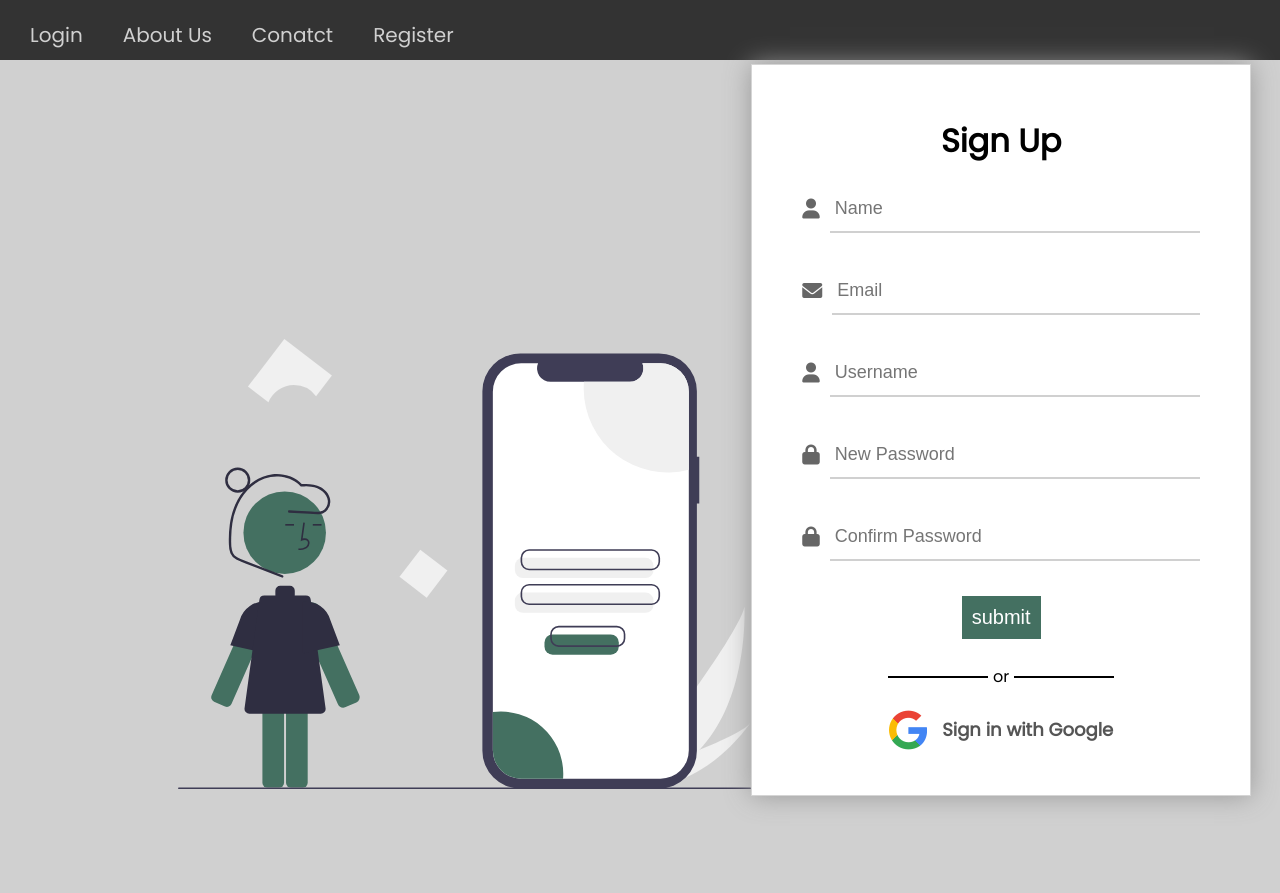
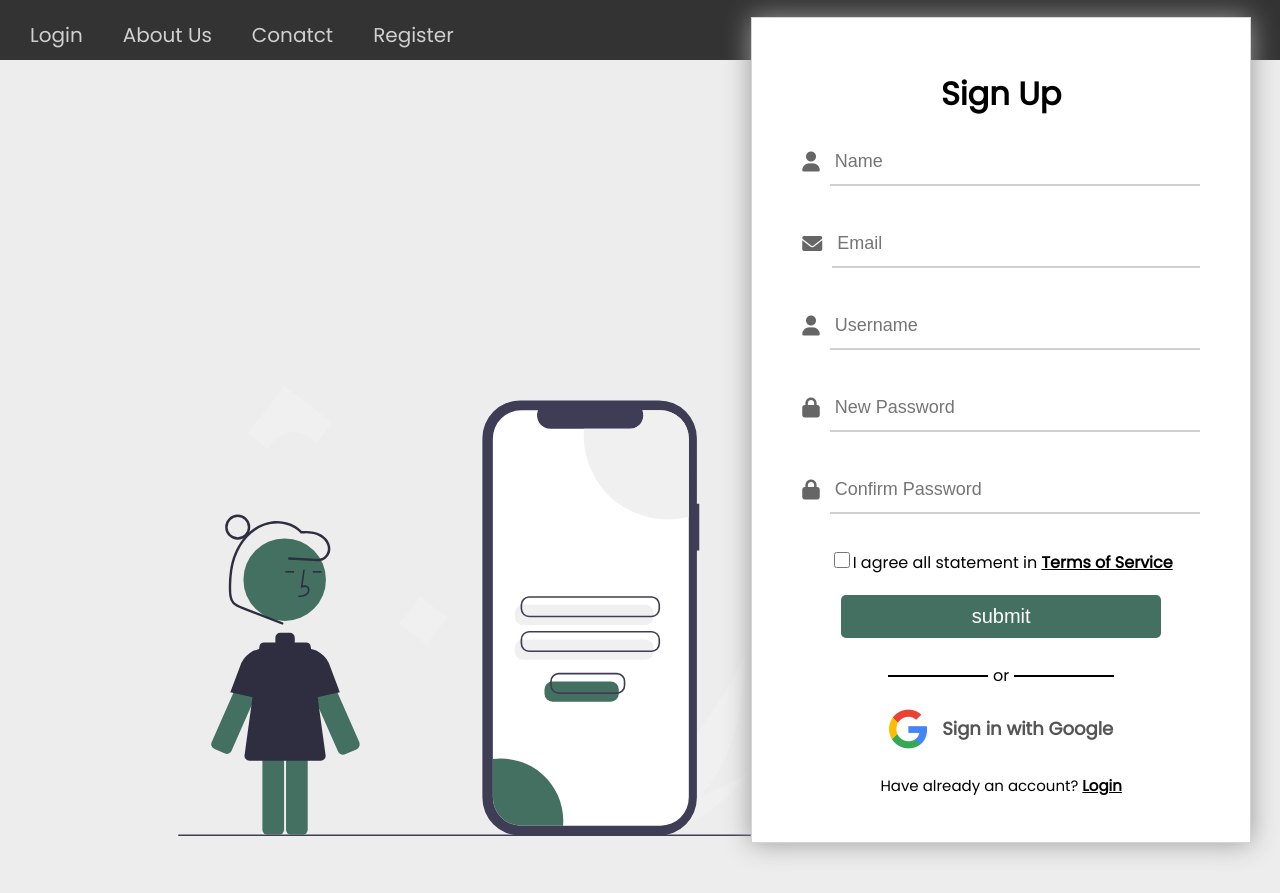
Before and after one commit to ranveer18/signup-form, a plain HTML site: page index.html in a window 1280 px wide. Before the commit the page ends 846 px from the top, so only its background shows below. Drawn offline with nearby package versions, Linux system fonts and the light colour scheme.

Commit message:
Signup form frontend with validation completed

```diff
--- a/index.css
+++ b/index.css
@@ -5,7 +5,7 @@
   font-family: "Poppins", sans-serif;
 }
 body {
-  background-color: #d0d0d0;
+  background-color: #ededed;
   margin: 0;
   padding: 0;
 }
@@ -76,6 +76,16 @@ form span i {
   font-size: 20px;
   color: #666;
 }
+#check-box {
+  width: 16px;
+  height: 16px;
+}
+b {
+  text-decoration: underline;
+}
+.check-box {
+  margin-bottom: 20px;
+}
 input {
   padding: 5px;
   height: 35px;
@@ -97,7 +107,13 @@ label {
   box-sizing: content-box;
   font-size: 20px;
   cursor: pointer;
+  border-radius: 5px;
+  width: 300px;
 }
+#submit-form:hover {
+  background-color: #35584c;
+}
+
 .login-with {
   display: flex;
   flex-direction: column;
@@ -107,6 +123,11 @@ label {
   justify-content: space-evenly;
   background-color: #fff;
   margin-bottom: 15px;
+  cursor: pointer;
+}
+.already {
+  margin-top: 25px;
+  font-size: 15px;
 }
 .line-parent {
   width: 100%;
--- a/index.html
+++ b/index.html
@@ -12,7 +12,7 @@
       crossorigin="anonymous"
       referrerpolicy="no-referrer"
     />
-    <title>Document</title>
+    <title>Sign Up</title>
   </head>
   <body>
     <header>
@@ -85,6 +85,15 @@
                   required
                 />
               </span>
+              <div class="check-box">
+                <input
+                  type="checkbox"
+                  name="checkbox"
+                  id="check-box"
+                  required
+                />I agree all statement in
+                <a href="#"><b>Terms of Service</b></a>
+              </div>
               <button type="submit" value="Submit" id="submit-form">
                 submit
               </button>
@@ -97,10 +106,13 @@
                   <div class="line"></div>
                 </div>
                 <div class="login-with-google">
-                  <a>
+                  <a href="#">
                     <i class="fa-brands fa-google"></i>
                     <span>Sign in with Google</span>
                   </a>
+                </div>
+                <div class="already">
+                  <a href="#">Have already an account? <b>Login</b></a>
                 </div>
               </div>
             </form>
--- a/index.js
+++ b/index.js
@@ -9,7 +9,12 @@ var toggleMenu = () => {
   }
 };
 
-const submitForm = document.getElementById("submit-form");
+// const submitForm = document.getElementById("submit-form");
+
+// submitForm.addEventListener("onsubmit", function () {
+//   console.log("Hello");
+//   return formValidation();
+// });
 
 function formValidation() {
   let x = document.forms["signup"]["fname"].value;
```
